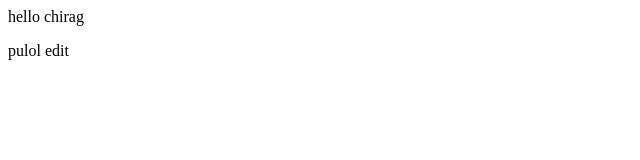
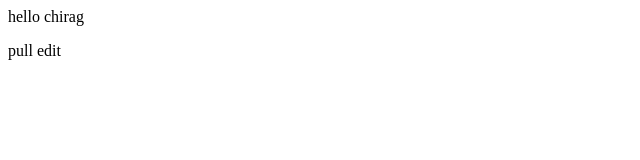
Before and after one commit to chiragp-webonise/Demo, a plain HTML site: page demo1.html in a window 1280 px wide. Shown: the full height of the page, 0-640 px from the left. Drawn offline with Linux system fonts and the light colour scheme.

Commit message:
Update demo1.html

```diff
--- a/demo1.html
+++ b/demo1.html
@@ -1,4 +1,4 @@
 <html>
 <p>hello chirag</p>
-  <p>pulol edit</p>
+  <p>pull edit</p>
 </html>
```
